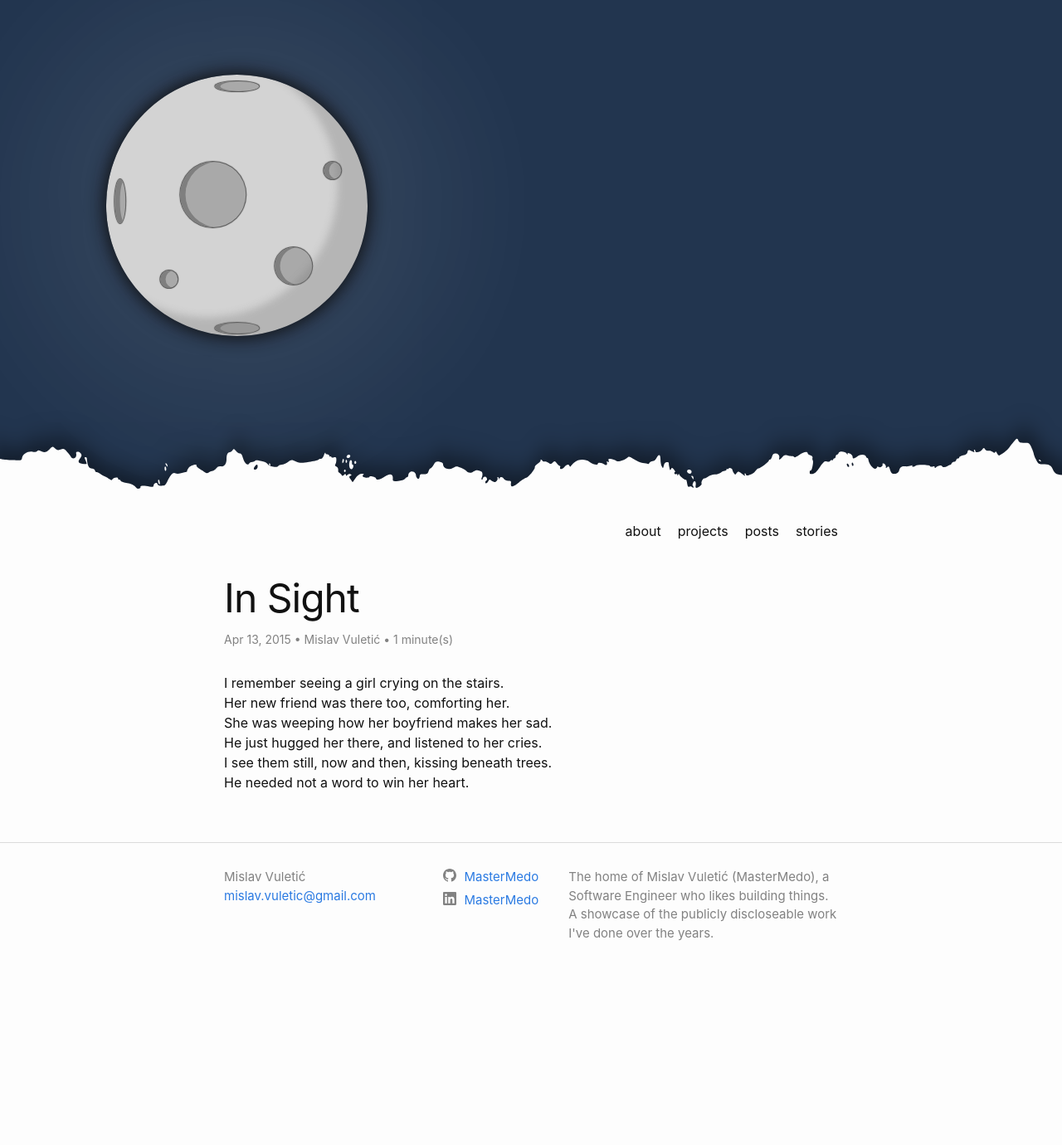
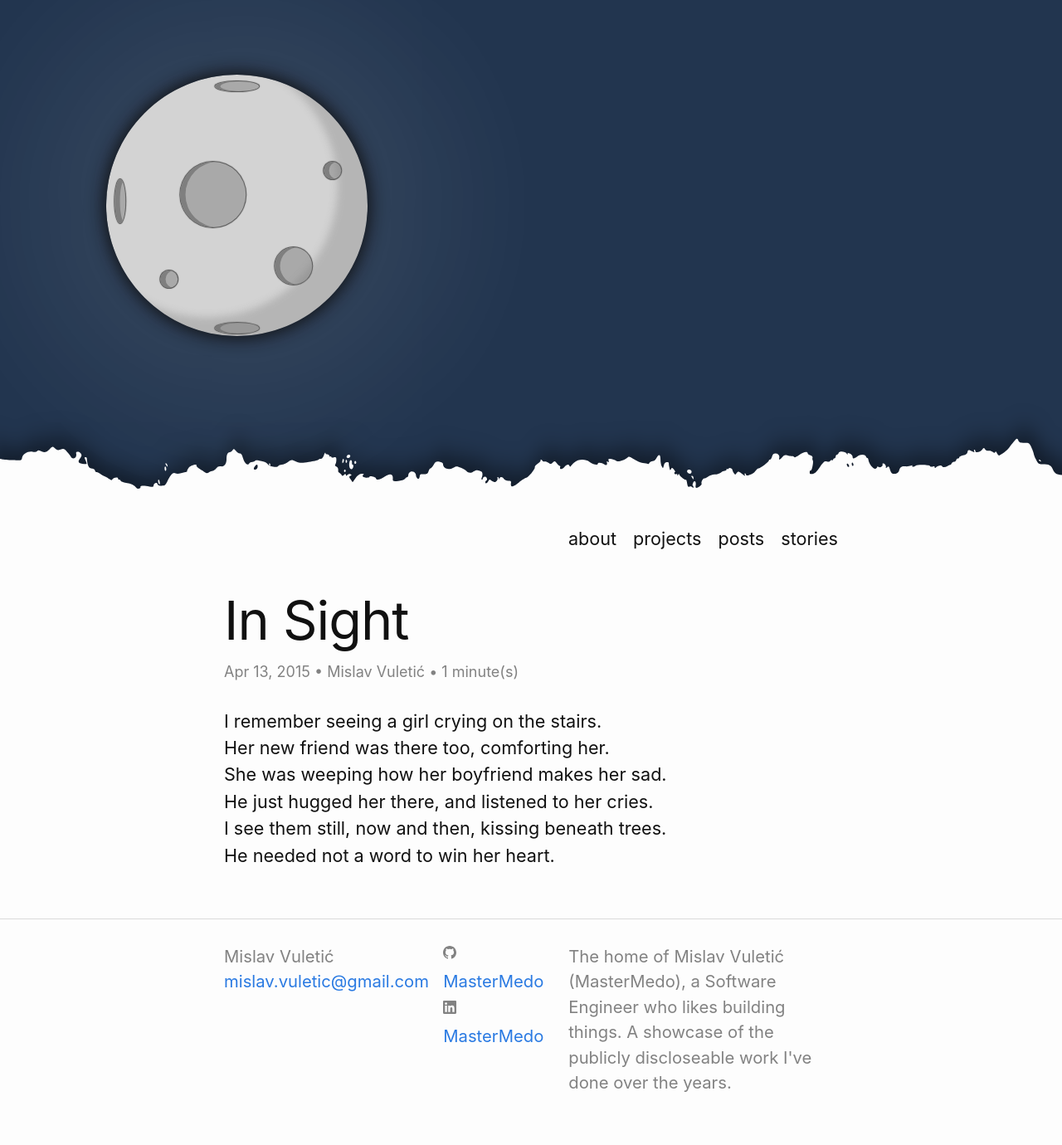
Before and after one commit to MasterMedo/mastermedo.github.io, a Jekyll site: the page built from _posts/2015-04-13-in-sight.md, in a window 1280 px wide. Shown: the whole page at 83% size. Built offline with Jekyll 4.4.1, drawn with Linux system fonts in a browser that asks for light colours; comment, search, counter and statistics services are not loaded; before the commit the page ends 1196 px from its top, so only the background shows below that.

Commit message:
customise html lists

```diff
--- a/_sass/minima.scss
+++ b/_sass/minima.scss
@@ -3,9 +3,9 @@
 // Define defaults for each variable.
 
 $base-font-family: -apple-system, BlinkMacSystemFont, "Segoe UI", Roboto, Helvetica, Arial, sans-serif, "Apple Color Emoji", "Segoe UI Emoji", "Segoe UI Symbol" !default;
-$base-font-size:   16px !default;
 $base-font-weight: 400 !default;
-$small-font-size:  $base-font-size * 0.875 !default;
+$small-font-size: 18px !default;
+$base-font-size: $small-font-size * 1.2 !default;
 $base-line-height: 1.5 !default;
 
 $spacing-unit:     30px !default;
--- a/_sass/minima/_layout.scss
+++ b/_sass/minima/_layout.scss
@@ -198,4 +198,13 @@
       @include relative-font-size(1.125);
     }
   }
+
+  ul {
+    list-style: disc;
+  }
+
+  li::before {
+    content: "";
+    padding-right: 10px;
+  }
 }
```
Also changed, not shown: README.md.
